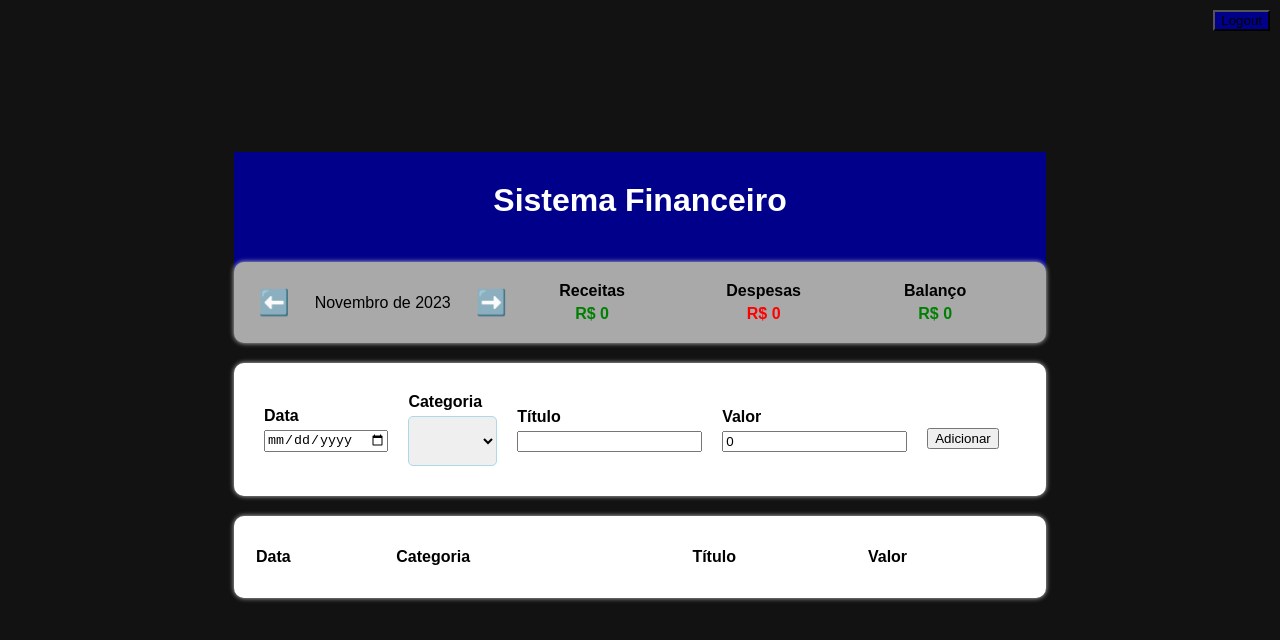
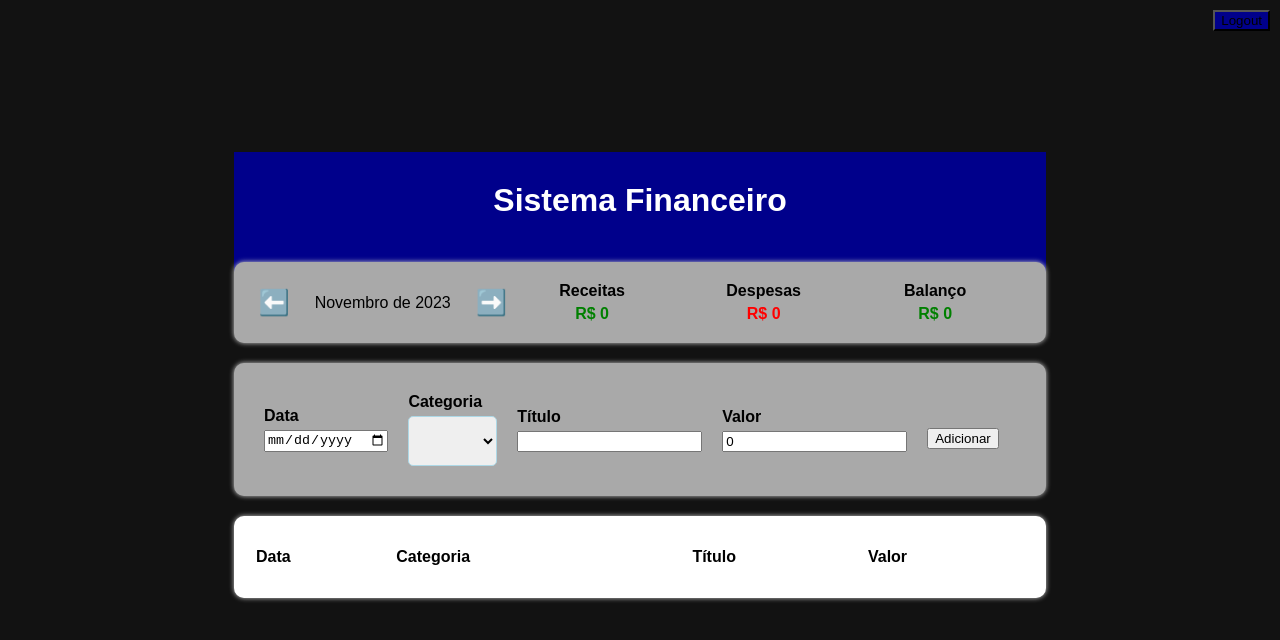
Before and after one commit to mailorcanto/trabalho-final-frontend, a React (Vite) app: page /dashboard in a window 1280 px wide. Shown: the top 640 px of the page. Built offline with nearby package versions, Linux system fonts and the light colour scheme; sample sign-in values are in the browser's storage.

Commit message:
Update index.css

```diff
--- a/src/components/InputArea/index.css
+++ b/src/components/InputArea/index.css
@@ -1,5 +1,5 @@
 .form-container {
-  background-color: #fff;
+  background-color: darkgrey;
   box-shadow: 0px 0px 5px #ccc;
   border-radius: 10px;
   padding: 20px;
```
